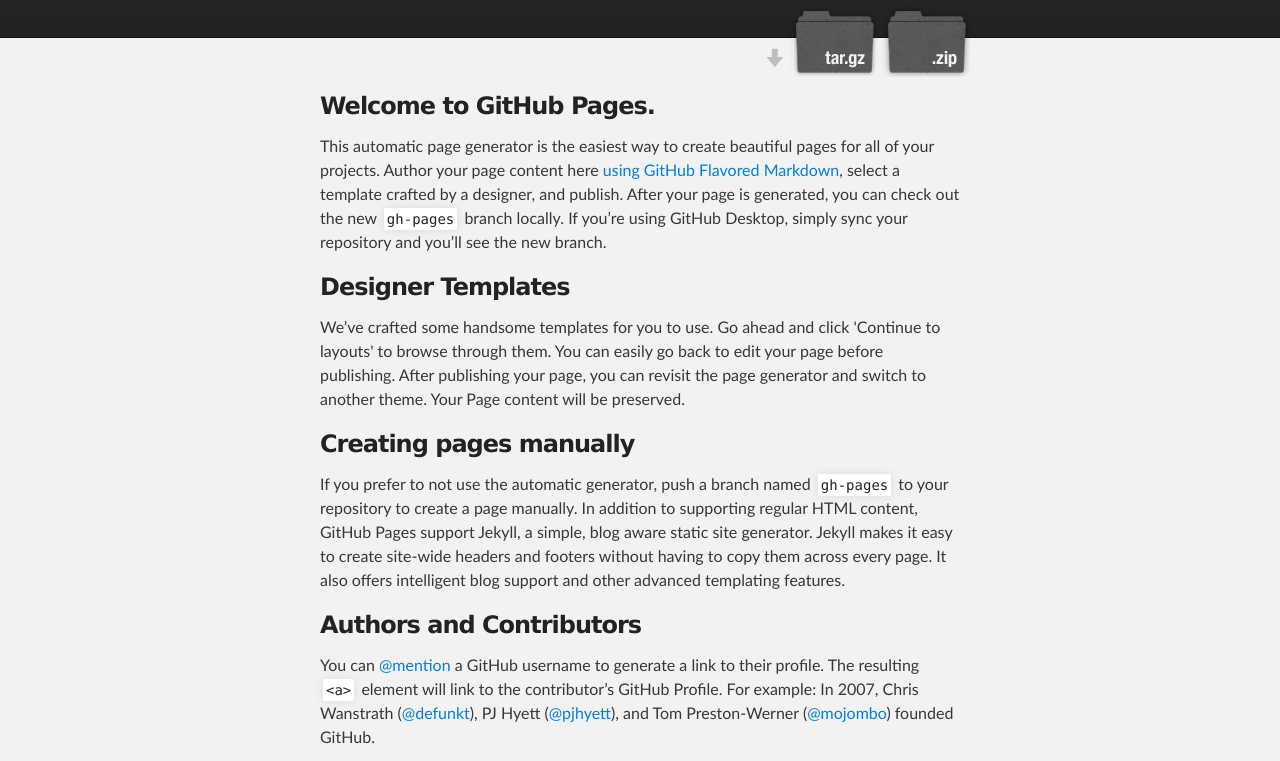
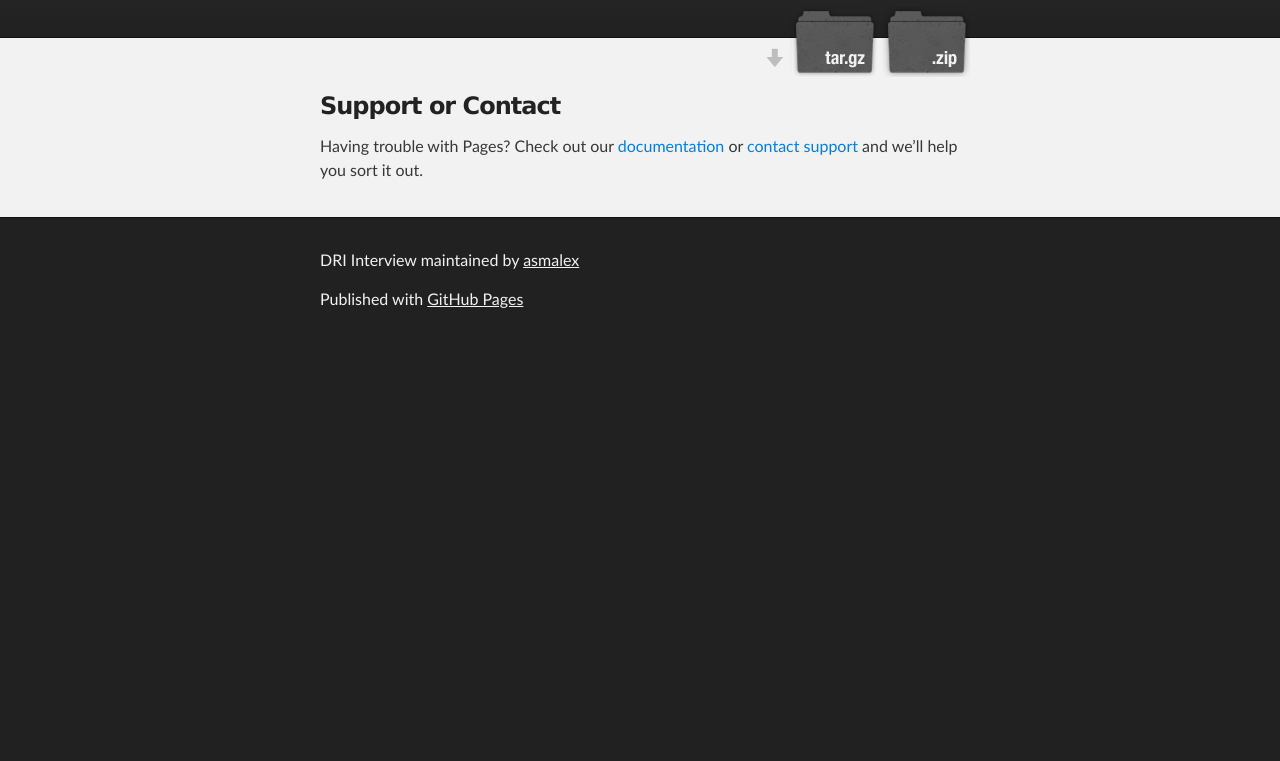
Before and after one commit to asmalex/DRI-Interview-CO2-Reno, a plain HTML site: page index.html in a window 1280 px wide. Shown: the part 172-933 px from the top of the page. After the commit the page ends 800 px from the top, so only its background shows below. Drawn offline with Linux system fonts and the light colour scheme.

```diff
--- a/index.html
+++ b/index.html
@@ -32,26 +32,6 @@
     <div id="main_content_wrap" class="outer">
       <section id="main_content" class="inner">
         <h3>
-<a id="welcome-to-github-pages" class="anchor" href="#welcome-to-github-pages" aria-hidden="true"><span aria-hidden="true" class="octicon octicon-link"></span></a>Welcome to GitHub Pages.</h3>
-
-<p>This automatic page generator is the easiest way to create beautiful pages for all of your projects. Author your page content here <a href="https://guides.github.com/features/mastering-markdown/">using GitHub Flavored Markdown</a>, select a template crafted by a designer, and publish. After your page is generated, you can check out the new <code>gh-pages</code> branch locally. If you’re using GitHub Desktop, simply sync your repository and you’ll see the new branch.</p>
-
-<h3>
-<a id="designer-templates" class="anchor" href="#designer-templates" aria-hidden="true"><span aria-hidden="true" class="octicon octicon-link"></span></a>Designer Templates</h3>
-
-<p>We’ve crafted some handsome templates for you to use. Go ahead and click 'Continue to layouts' to browse through them. You can easily go back to edit your page before publishing. After publishing your page, you can revisit the page generator and switch to another theme. Your Page content will be preserved.</p>
-
-<h3>
-<a id="creating-pages-manually" class="anchor" href="#creating-pages-manually" aria-hidden="true"><span aria-hidden="true" class="octicon octicon-link"></span></a>Creating pages manually</h3>
-
-<p>If you prefer to not use the automatic generator, push a branch named <code>gh-pages</code> to your repository to create a page manually. In addition to supporting regular HTML content, GitHub Pages support Jekyll, a simple, blog aware static site generator. Jekyll makes it easy to create site-wide headers and footers without having to copy them across every page. It also offers intelligent blog support and other advanced templating features.</p>
-
-<h3>
-<a id="authors-and-contributors" class="anchor" href="#authors-and-contributors" aria-hidden="true"><span aria-hidden="true" class="octicon octicon-link"></span></a>Authors and Contributors</h3>
-
-<p>You can <a href="https://help.github.com/articles/basic-writing-and-formatting-syntax/#mentioning-users-and-teams" class="user-mention">@mention</a> a GitHub username to generate a link to their profile. The resulting <code>&lt;a&gt;</code> element will link to the contributor’s GitHub Profile. For example: In 2007, Chris Wanstrath (<a href="https://github.com/defunkt" class="user-mention">@defunkt</a>), PJ Hyett (<a href="https://github.com/pjhyett" class="user-mention">@pjhyett</a>), and Tom Preston-Werner (<a href="https://github.com/mojombo" class="user-mention">@mojombo</a>) founded GitHub.</p>
-
-<h3>
 <a id="support-or-contact" class="anchor" href="#support-or-contact" aria-hidden="true"><span aria-hidden="true" class="octicon octicon-link"></span></a>Support or Contact</h3>
 
 <p>Having trouble with Pages? Check out our <a href="https://help.github.com/pages">documentation</a> or <a href="https://github.com/contact">contact support</a> and we’ll help you sort it out.</p>
```
Also changed, not shown: params.json (+1 -1 lines).
